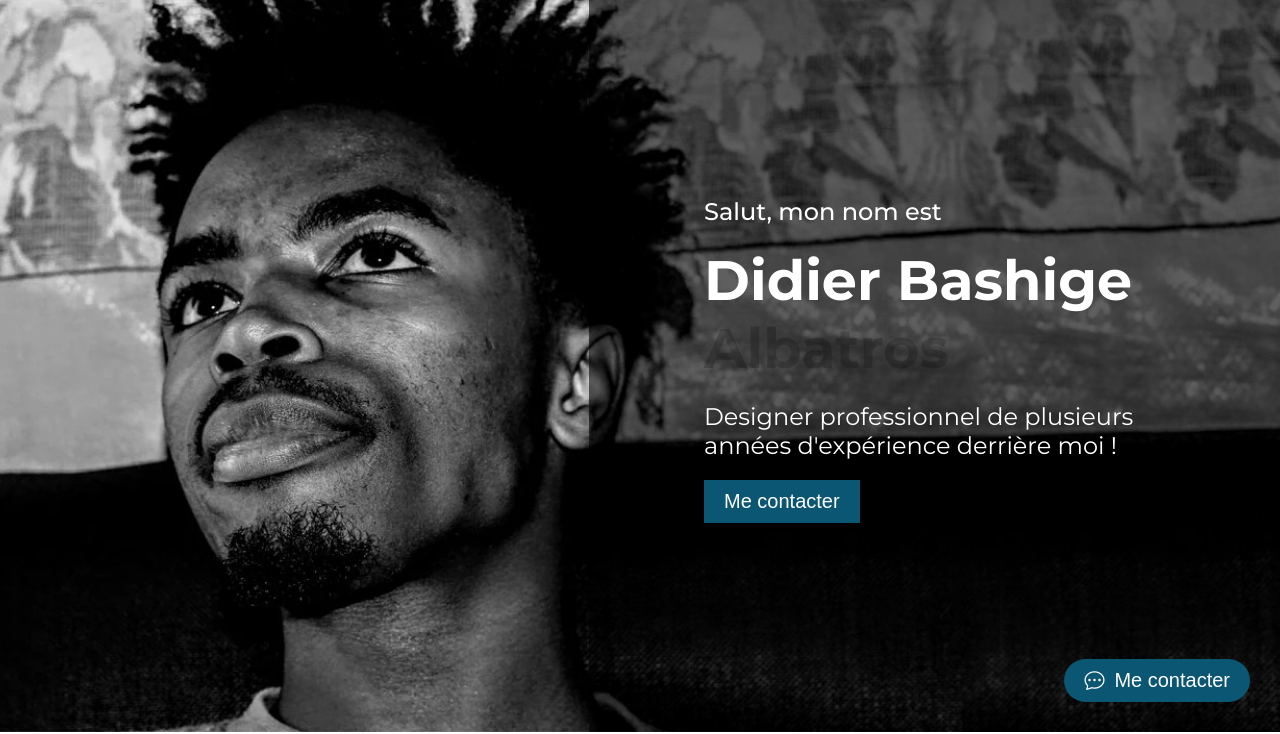
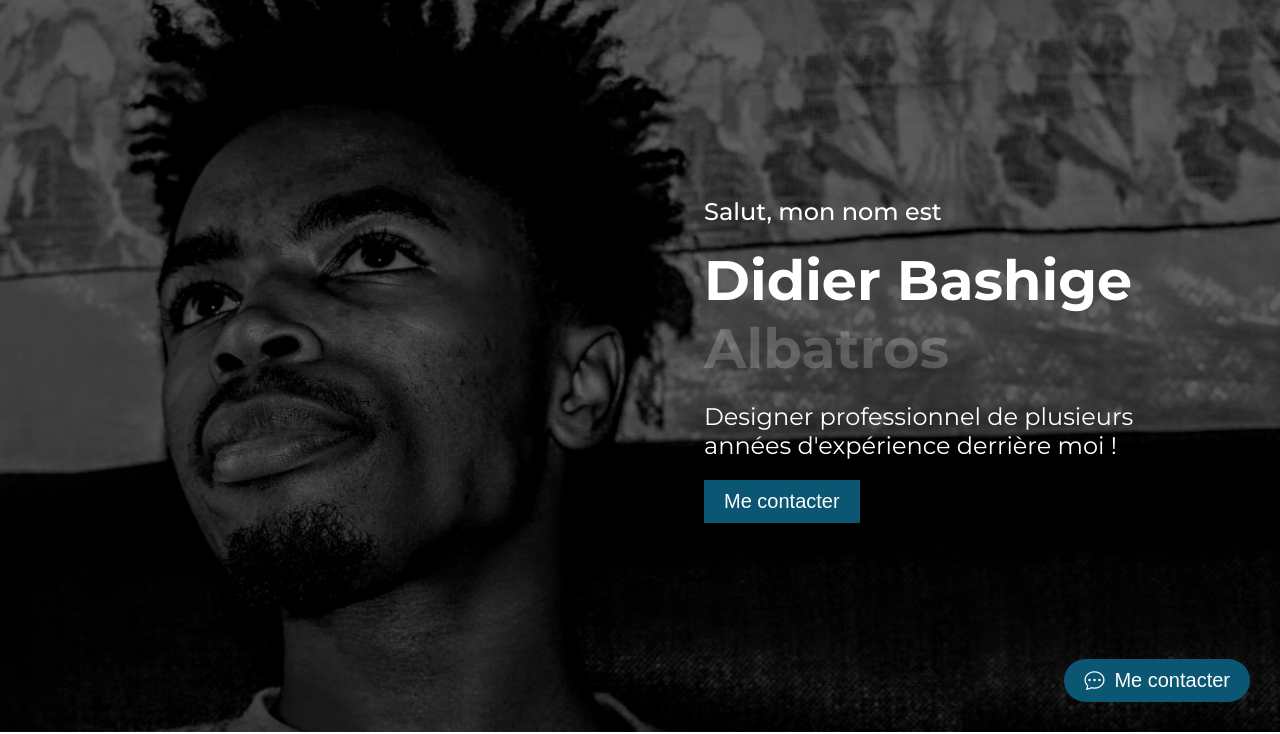
Before and after one commit to AntaresMugisho/Albatros, a plain HTML site: page index.html in a window 1280 px wide. Shown: the part 68-802 px from the top of the page. Drawn offline with nearby package versions, Linux system fonts and the light colour scheme.

Commit message:
Add shadow on cover image

```diff
--- a/assets/sass/page/_index.scss
+++ b/assets/sass/page/_index.scss
@@ -17,6 +17,19 @@ div.banner{
     align-items: center;
     justify-content: flex-end;
 
+    position:relative;
+
+    &::after{
+        content: "";
+        width:100%;
+        height: 100%;
+        background-color: rgba(0, 0, 0, 0.6);
+        position:absolute;
+        top:0;
+        bottom:0;
+
+
+    }
     @include breakpoint(mobile){
         padding-left:0;
         justify-content: flex-start;
@@ -34,11 +47,11 @@ div.banner{
     height:100%;
     padding:0 10%;
     //background-color: rgb(173, 216, 230, 0.1);
-
+    z-index:10;
 
     //width:100%;
     color:#fff;
-    background-color: rgba(0, 0, 0, 0.6);
+    //background-color: rgba(0, 0, 0, 0.6);
     //backdrop-filter:blur(6px);
 
     @include breakpoint(mobile){
@@ -74,12 +87,8 @@ div.banner{
         &:nth-child(2){
             display: block;
             width:max-content;
-            color:black;
+            color:#ffffff;
             opacity:.2;
-
-            @include breakpoint(mobile){
-                color:#fff;
-            }
         }
     }
 }
@@ -551,7 +560,7 @@ section.projects{
             height:250px;
             background-color: rgba(255, 255, 255, 1);
             //transition: all 1s .3s ease-out;
-            border:4px solid #f1f1f1;
+            border:8px solid #ffffff;
             box-shadow: 0 0 6px 1px rgba(0, 0, 0, 0.4);
         }
 
```
Also changed, not shown: assets/css/style.css.
